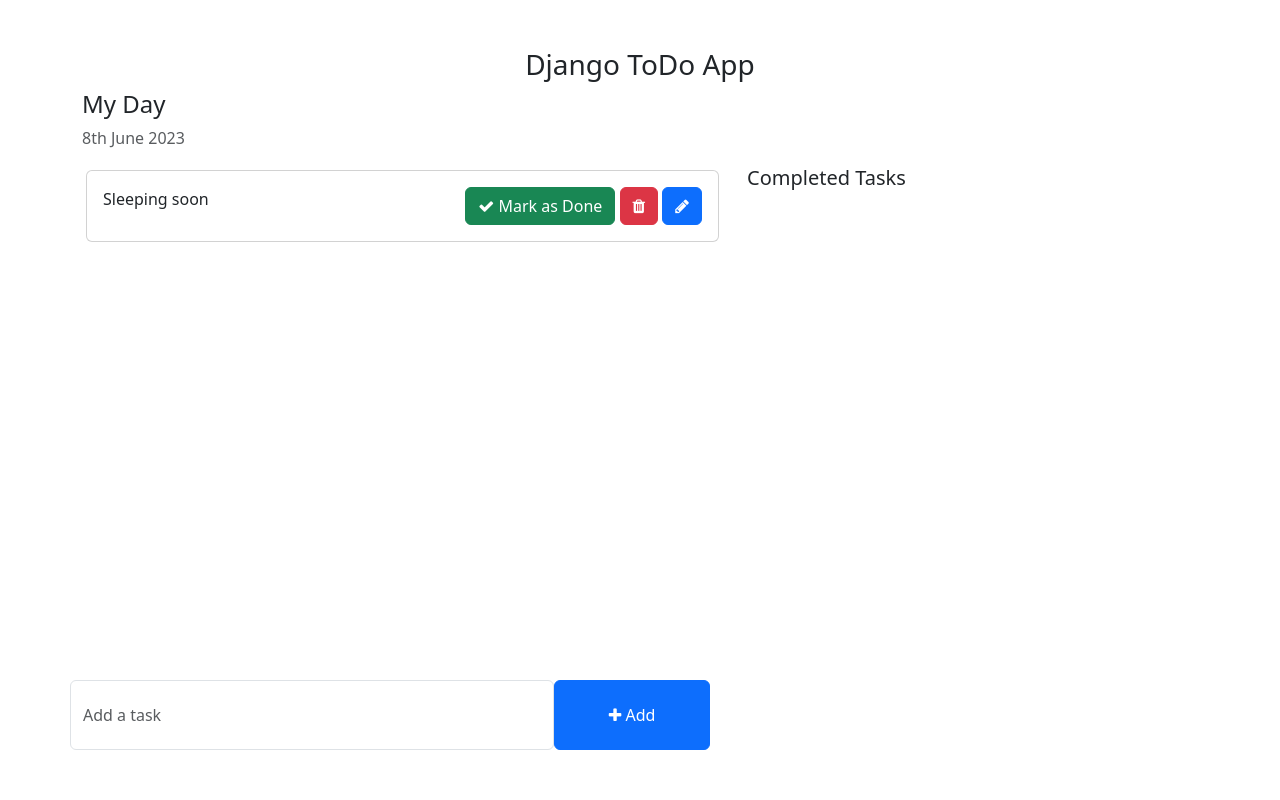
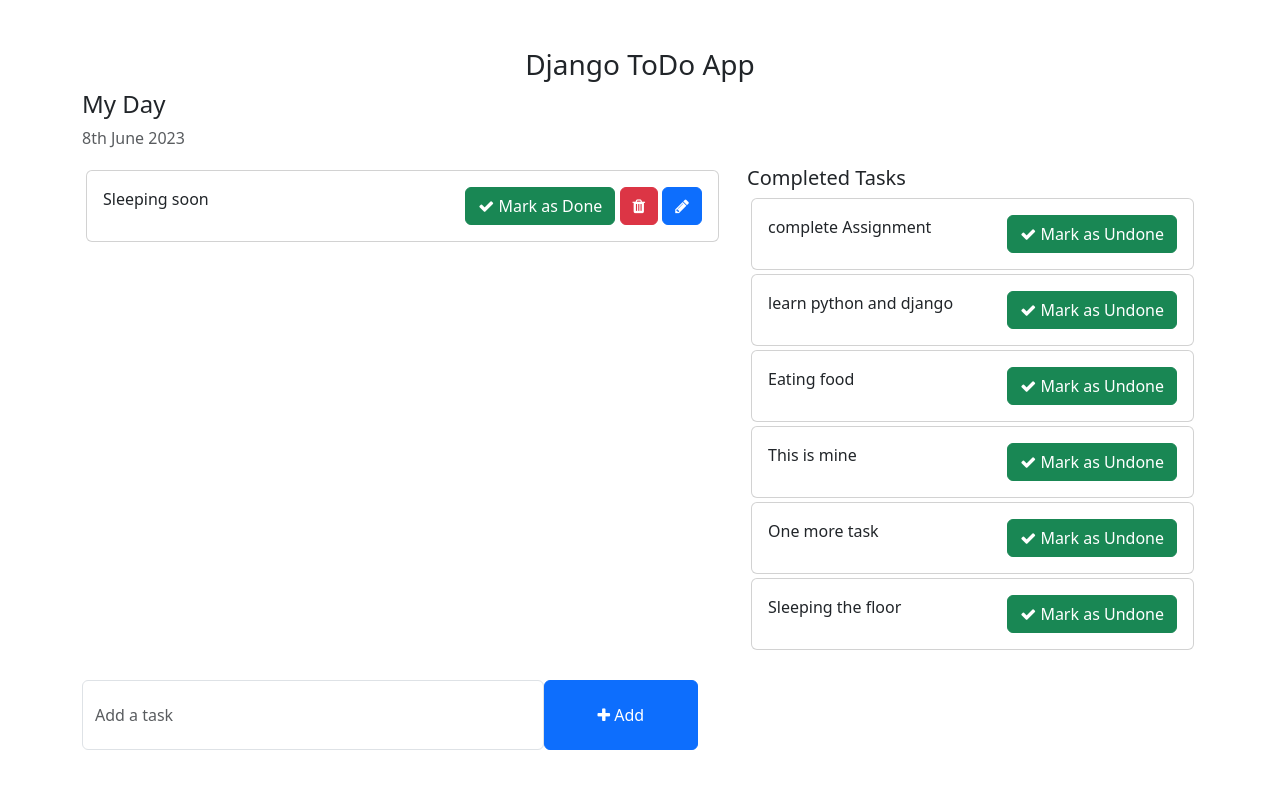
Before and after one commit to dahymond/TodoApp, a Django app: page / in a window 1280 px wide. Run offline with Django 4.2, Linux system fonts and the light colour scheme; data comes from the database, SQL or seed files in the repository; both versions use the stored data as it was after the commit.

Commit message:
completed mark as done, add task function

```diff
--- a/templates/home.html
+++ b/templates/home.html
@@ -31,7 +31,7 @@
                     <div class="card-body">
                         {{ task.task }}
                         <span style="position: relative; float: right;">
-                            <a class="btn btn-success"><i class="fa fa-check"></i> Mark as Done</a>
+                            <a href="{% url 'mark_as_done' task.pk  %}" class="btn btn-success"><i class="fa fa-check"></i> Mark as Done</a>
                             <a class="btn btn-danger"><i class="fa fa-trash"></i></a>
                             <a class="btn btn-primary"><i class="fa fa-pencil"></i></a>
                         </span>
@@ -42,17 +42,19 @@
             <div class="col-md-5 col-lg-5">
                 <h5>Completed Tasks</h5>
                 <!-- List of all the tasks that have completed -->
-                {% for Iscompleted_tasks in Iscompleted_tasks %}
+                {% for completed in completed %}
                 <div class="card m-1">
                     <div class="card-body">
-                        {{ Iscompleted_tasks.task}}
+                        {{ completed.task }}
+                        <span style="position: relative; float: right;">
+                            <a href="{% url 'mark_as_undone' task.pk %}" class="btn btn-success"><i class="fa fa-check"></i> Mark as Undone</a>
                     </div>
                 </div>
                 {% endfor %}
             </div>
         </div>
         <div class="row">
-            <div class="col-md-6 col-lg-6 p-0" style="position: absolute; bottom: 50px;">
+            <div class="col-md-6 col-lg-6 p- 0" style="position: absolute; bottom: 50px;">
                 <!-- To Do Form -->
                 <form action="{% url 'addTask' %}"  method="POST">
                     {% csrf_token %}
--- a/todo/urls.py
+++ b/todo/urls.py
@@ -1,6 +1,8 @@
-from django.urls import path
+from django.urls import path, re_path
 from . import views
 
 urlpatterns = [
     path('addTask/', views.addTask, name='addTask'),
+    path('mark_as_done/<int:pk>/', views.mark_as_done, name='mark_as_done'),
+    re_path('mark_as_undone/<int:pk>/', views.mark_as_undone, name='mark_as_undone'),
 ]
--- a/todo_main/views.py
+++ b/todo_main/views.py
@@ -4,17 +4,13 @@ from todo.models import Task
 
 # Create your views here.
 def home(request):
-    tasks = Task.objects.filter(is_completed=False)
+    tasks = Task.objects.filter(is_completed=False).order_by('updated_at')
+
+    completed = Task.objects.filter(is_completed=True)
+    print(completed)
     # print(tasks)
     context =  {
-        'tasks': tasks
+        'tasks': tasks,
+        'completed': completed
     }
     return render(request, 'home.html', context)
-
-def show_completed(request):
-    completed = Task.objects.filter(is_completed=True)
-    print(completed)
-    context = {
-        'completed': completed
-    }
-    return render(request, home.html, context)
```
Also changed, not shown: todo/views.py (+14 -2 lines), db.sqlite3.
